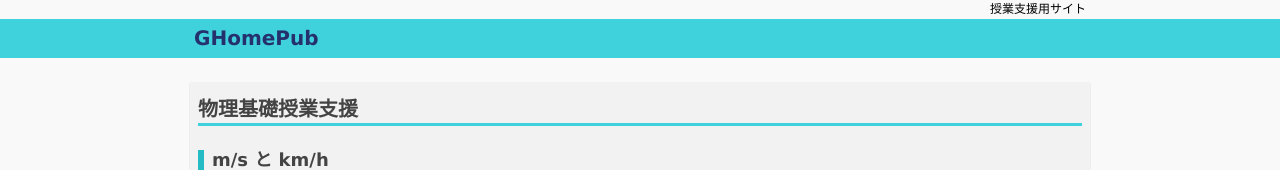
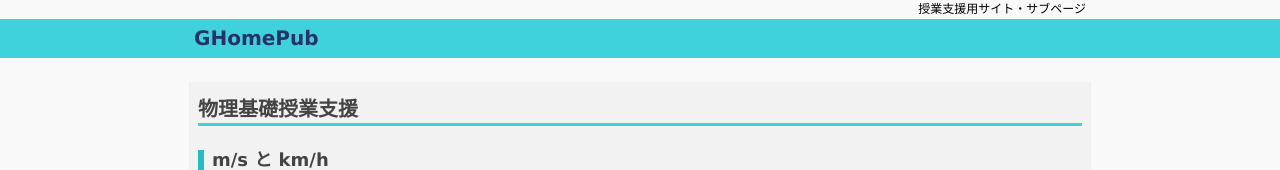
Before and after one commit to gplayer2022/GHomePub, a plain HTML site: page calcvel.html in a window 1280 px wide. Shown: the top 170 px of the page. Drawn offline with Linux system fonts and the light colour scheme.

Commit message:
[Fix] fix pre-header
in calcvel.html

```diff
--- a/calcvel.html
+++ b/calcvel.html
@@ -11,7 +11,7 @@
   <div class="whole-wrapper">
     <div class="pre-header">
       <div class="pre-header-inner">
-        <p class="site-description">授業支援用サイト</p>
+        <p class="site-description">授業支援用サイト・サブページ</p>
       </div><!-- .pre-header-inner -->
     </div><!-- .pre-header -->
     <header class="header" id="sticky-header">
```
